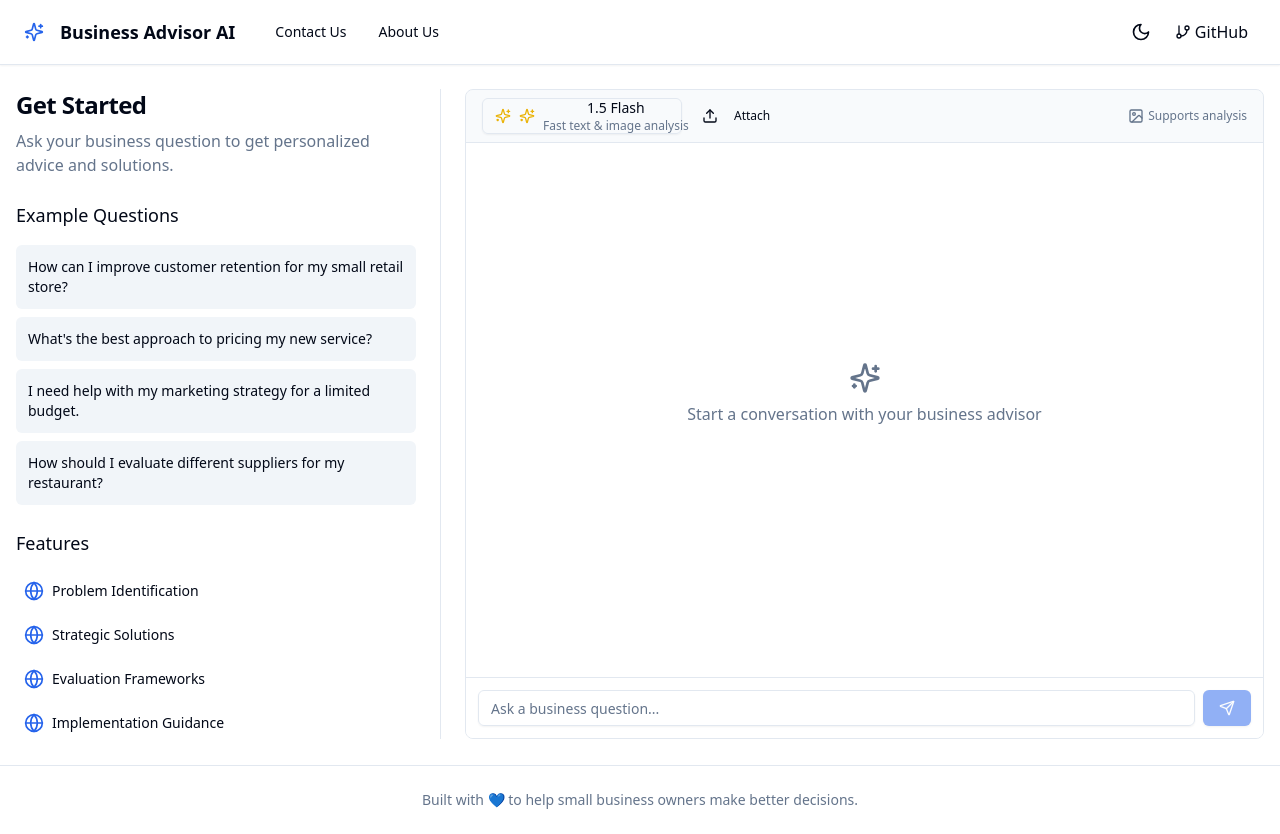
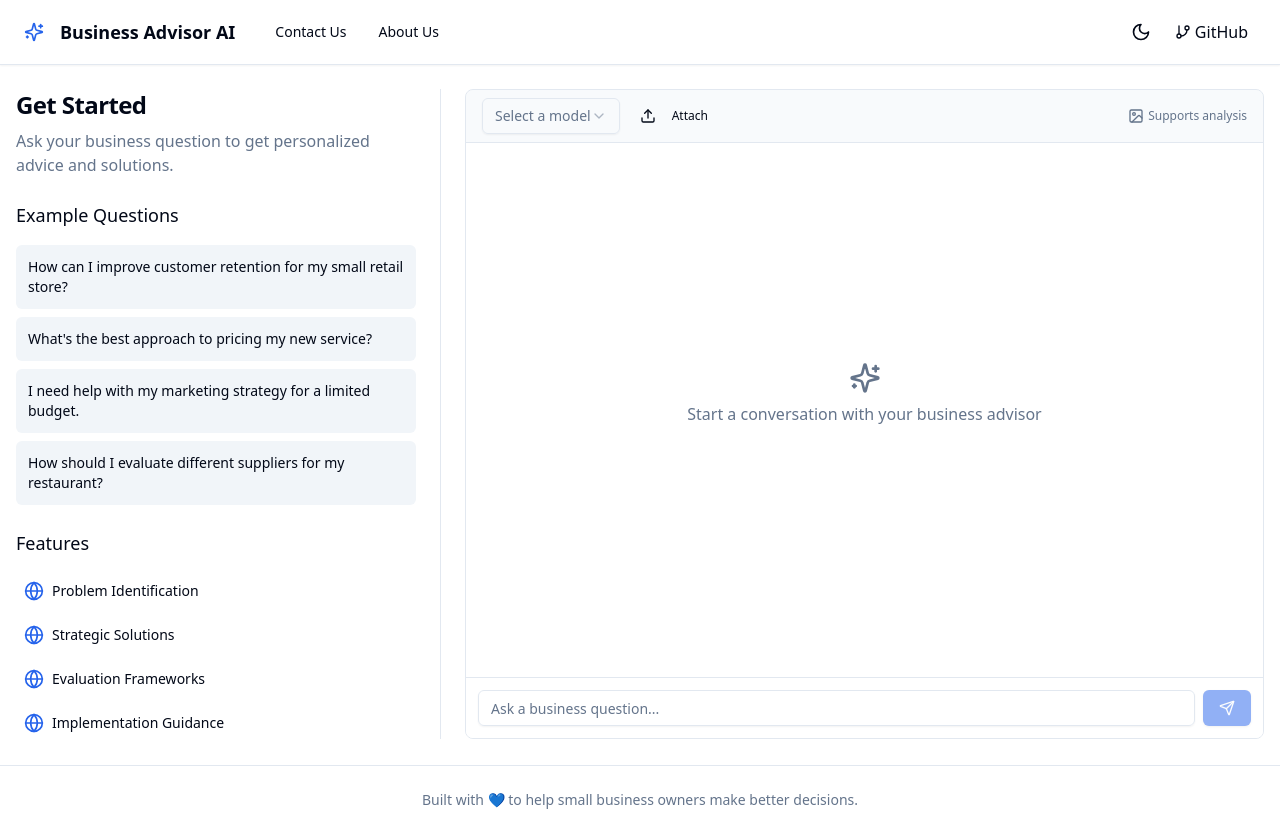
Before and after one commit to KevinGrossman/Business-Advisor, a Next.js app: page / in a window 1280 px wide. Built offline with nearby package versions, Linux system fonts and the light colour scheme.

Commit message:
Fixed dropdown menu styling and model selection

```diff
--- a/src/app/api/chat/route.ts
+++ b/src/app/api/chat/route.ts
@@ -29,20 +29,6 @@ const SUPPORTED_MODELS = {
     name: "Gemini 2.5 Pro",
     capabilities: ["text", "image-generation", "video-analysis"],
     endpoint: "generateContent",
-    version: "v1beta"
-  },
-  // Vision Models
-  "gemini-pro-vision": {
-    name: "Gemini Pro Vision",
-    capabilities: ["text", "image-analysis", "image-generation"],
-    endpoint: "generateContent",
-    version: "v1beta"
-  },
-  // Image Generation Models
-  "imagen-3.0-generate-002": {
-    name: "Imagen 3.0",
-    capabilities: ["image-generation"],
-    endpoint: "generateImage",
     version: "v1beta"
   }
 };
--- a/src/components/chat-ui/chat.tsx
+++ b/src/components/chat-ui/chat.tsx
@@ -51,20 +51,6 @@ const AVAILABLE_MODELS = [
     description: "Multimodal & image gen",
     icon: <Sparkles className="h-4 w-4 text-green-500" />,
     capabilities: ["text", "image-generation", "video-analysis"]
-  },
-  {
-    name: "Pro Vision",
-    value: "gemini-pro-vision",
-    description: "Image understanding",
-    icon: <ImgIcon className="h-4 w-4 text-red-500" />,
-    capabilities: ["text", "image-analysis", "image-generation"]
-  },
-  {
-    name: "Imagen 3",
-    value: "imagen-3.0-generate-002",
-    description: "Image generation",
-    icon: <ImgIcon className="h-4 w-4 text-pink-500" />,
-    capabilities: ["image-generation"]
   }
 ];
 
@@ -175,22 +161,19 @@ export default function Chat() {
     <div className="flex flex-col h-full bg-background rounded-lg overflow-hidden border">
       {/* Toolbar */}
       <div className="flex items-center px-4 py-2 bg-muted/50 border-b gap-2">
-        <Select value={model} onValueChange={setModel}>
-          <SelectTrigger className="w-[200px]">
-            <div className="flex items-center gap-2">
-              {selectedModel.icon}
-              <SelectValue placeholder="Select model" />
-            </div>
+      <Select>
+        <SelectTrigger className="w-100 relative flex items-center justify-between">
+          <SelectValue placeholder="Select a model" />
+          <span className="dropdown-arrow"></span>
         </SelectTrigger>
         <SelectContent>
-            {AVAILABLE_MODELS.map(m => (
-              <SelectItem key={m.value} value={m.value}>
-                <div className="flex items-center gap-2">
-                  {m.icon}
-                  <div>
-                    <div className="font-medium">{m.name}</div>
-                    <div className="text-xs text-muted-foreground">{m.description}</div>
-                  </div>
+          {AVAILABLE_MODELS.map((model) => (
+            <SelectItem key={model.value} value={model.value}>
+              <div className="flex flex-col">
+                <span className="flex items-center">
+                  {model.icon} <span className="ml-2">{model.name}</span>
+                </span>
+                <span className="text-sm text-muted-foreground">{model.description}</span>
               </div>
             </SelectItem>
           ))}
```
Also changed, not shown: 1 other file (tests, documents, lock files or other folders). Lines whose indentation alone changed are shown as unchanged.
